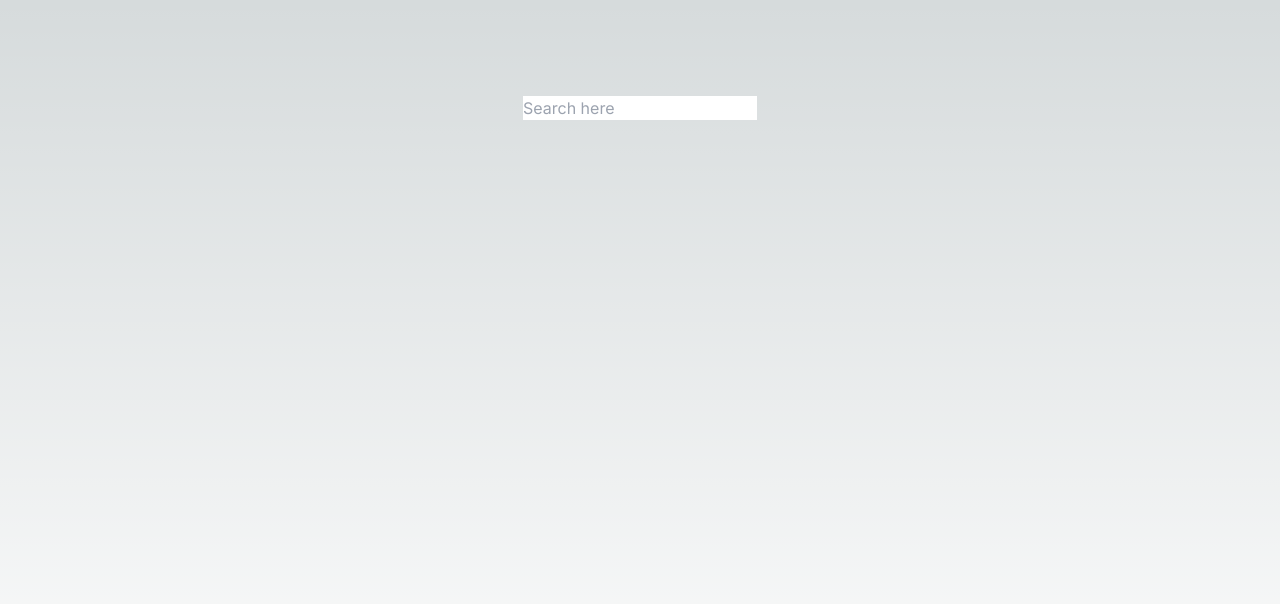
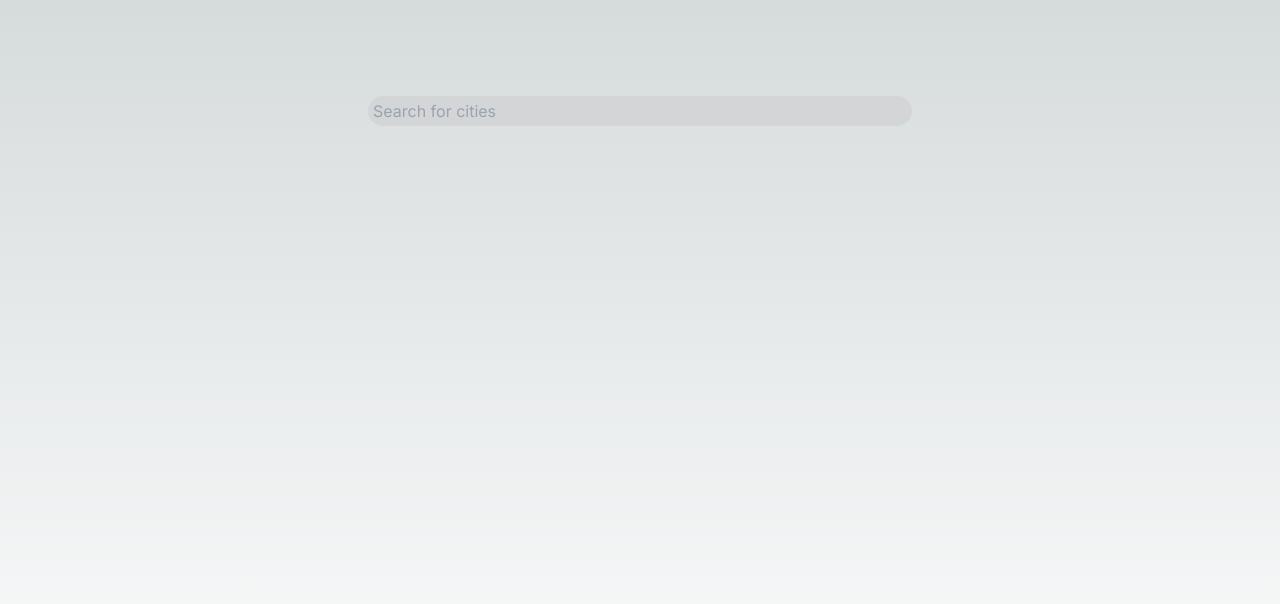
Before and after one commit to fgrullon/clima, a Next.js app: page / in a window 1280 px wide. Shown: the top 604 px of the page. Built offline with nearby package versions, Linux system fonts and the light colour scheme.

Commit message:
style search bar

```diff
--- a/src/app/components/SearchBar/SearchBar.tsx
+++ b/src/app/components/SearchBar/SearchBar.tsx
@@ -15,7 +15,20 @@ const SearchBar = () => {
     }
 
     return (
-        <input type="text" placeholder="Search here" onChange={handleSearch} value={searchTerm} />
+        <input
+            type="text"
+            placeholder="Search for cities"
+            onChange={handleSearch}
+            value={searchTerm}
+            style={{
+                width: "50%",
+                height: "30px",
+                borderRadius: "15px",
+                padding:"5px",
+                backgroundColor: "#d3d5d7",
+                color: "black"
+            }}
+        />
     );
 }
 
```
